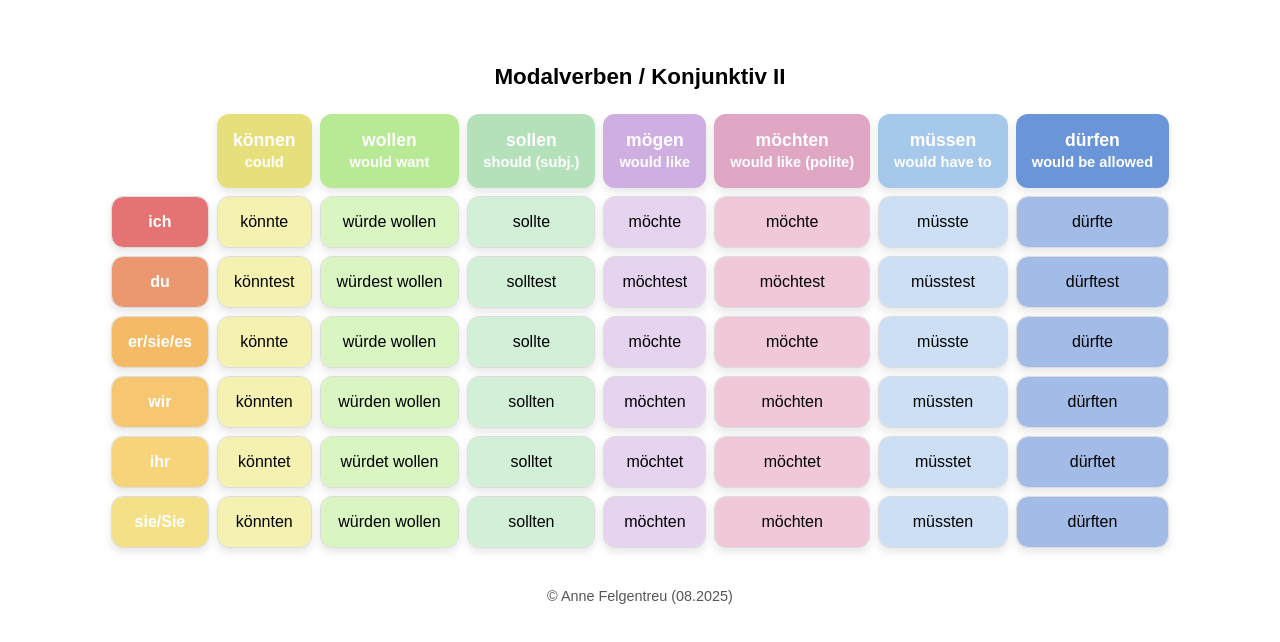
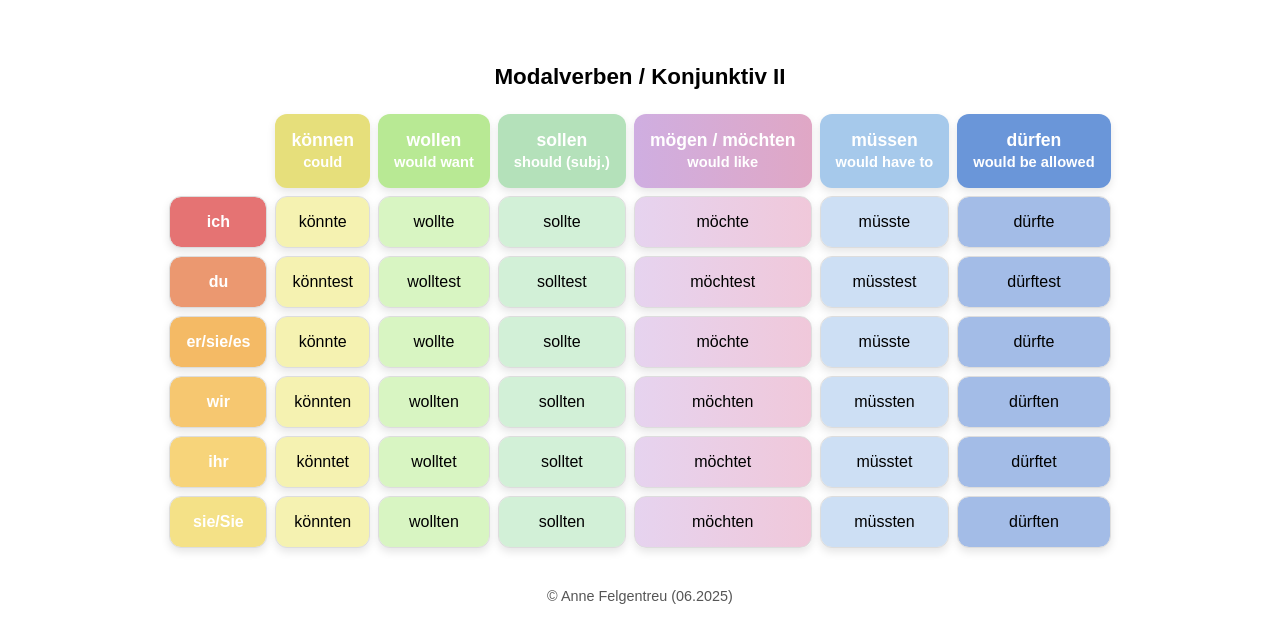
Before and after one commit to fragfrauanne/Modalverben_Konjunktiv-II, a plain HTML site: page index.html in a window 1280 px wide. Drawn offline with Linux system fonts and the light colour scheme.

Commit message:
Update index.html

```diff
--- a/index.html
+++ b/index.html
@@ -15,25 +15,22 @@
       align-items: center;
     }
 
-    table {
-      border-collapse: separate;
-      border-spacing: 8px;
-    }
+    table { border-collapse: separate; border-spacing: 8px; }
     th, td {
       padding: 1rem;
       text-align: center;
       border-radius: 12px;
       box-shadow: 0 4px 8px rgba(0,0,0,0.1);
     }
-    th {
-      font-size: 1.1rem;
-      color: white;
-    }
+    th { font-size: 1.1rem; color: white; }
+
     .header-konnen { background-color: #e6df7b; }
     .header-wollen { background-color: #b8e994; }
     .header-sollen { background-color: #b4e1ba; }
-    .header-mogen { background-color: #cfaee1; }
-    .header-mochten { background-color: #e0a7c5; }
+    /* Neuer kombinierter Header mit Verlauf (mögen + möchten) */
+    .header-mogenmochten {
+      background: linear-gradient(90deg, #cfaee1 0%, #e0a7c5 100%);
+    }
     .header-mussen { background-color: #a6c9eb; }
     .header-durfen { background-color: #6a96d9; }
 
@@ -44,16 +41,15 @@
     .label-ihr { background-color: #f7d47a; }
     .label-sie { background-color: #f4e187; }
 
-    .row-label {
-      color: white;
-      font-weight: bold;
-    }
+    .row-label { color: white; font-weight: bold; }
 
     .td-konnen { background-color: #f5f2b1; }
     .td-wollen { background-color: #d8f5c2; }
     .td-sollen { background-color: #d2f0d7; }
-    .td-mogen { background-color: #e6d3ef; }
-    .td-mochten { background-color: #f0c8da; }
+    /* Neuer kombinierter Zellenverlauf (mögen + möchten) */
+    .td-mogenmochten {
+      background: linear-gradient(90deg, #e6d3ef 0%, #f0c8da 100%);
+    }
     .td-mussen { background-color: #cddff4; }
     .td-durfen { background-color: #a3bce7; }
 
@@ -68,15 +64,15 @@
   <table>
     <thead>
       <tr>
-        <th colspan="8" style="background-color:transparent; color:black; font-size:1.4rem; text-align:center; border-radius:none; box-shadow: none;">Modalverben / Konjunktiv II</th>
+        <!-- 1 (Label) + 6 Spalten = 7 -->
+        <th colspan="7" style="background-color:transparent; color:black; font-size:1.4rem; text-align:center; border-radius:none; box-shadow:none;">Modalverben / Konjunktiv II</th>
       </tr>
       <tr>
         <th style="background-color: transparent; box-shadow: none;"></th>
         <th class="header-konnen">können<br><small>could</small></th>
         <th class="header-wollen">wollen<br><small>would want</small></th>
         <th class="header-sollen">sollen<br><small>should (subj.)</small></th>
-        <th class="header-mogen">mögen<br><small>would like</small></th>
-        <th class="header-mochten">möchten<br><small>would like (polite)</small></th>
+        <th class="header-mogenmochten">mögen / möchten<br><small>would like</small></th>
         <th class="header-mussen">müssen<br><small>would have to</small></th>
         <th class="header-durfen">dürfen<br><small>would be allowed</small></th>
       </tr>
@@ -85,67 +81,61 @@
       <tr>
         <td class="row-label label-ich">ich</td>
         <td class="td-konnen">könnte</td>
-        <td class="td-wollen">würde wollen</td>
+        <td class="td-wollen">wollte</td>
         <td class="td-sollen">sollte</td>
-        <td class="td-mogen">möchte</td>
-        <td class="td-mochten">möchte</td>
+        <td class="td-mogenmochten">möchte</td>
         <td class="td-mussen">müsste</td>
         <td class="td-durfen">dürfte</td>
       </tr>
       <tr>
         <td class="row-label label-du">du</td>
         <td class="td-konnen">könntest</td>
-        <td class="td-wollen">würdest wollen</td>
+        <td class="td-wollen">wolltest</td>
         <td class="td-sollen">solltest</td>
-        <td class="td-mogen">möchtest</td>
-        <td class="td-mochten">möchtest</td>
+        <td class="td-mogenmochten">möchtest</td>
         <td class="td-mussen">müsstest</td>
         <td class="td-durfen">dürftest</td>
       </tr>
       <tr>
         <td class="row-label label-erseies">er/sie/es</td>
         <td class="td-konnen">könnte</td>
-        <td class="td-wollen">würde wollen</td>
+        <td class="td-wollen">wollte</td>
         <td class="td-sollen">sollte</td>
-        <td class="td-mogen">möchte</td>
-        <td class="td-mochten">möchte</td>
+        <td class="td-mogenmochten">möchte</td>
         <td class="td-mussen">müsste</td>
         <td class="td-durfen">dürfte</td>
       </tr>
       <tr>
         <td class="row-label label-wir">wir</td>
         <td class="td-konnen">könnten</td>
-        <td class="td-wollen">würden wollen</td>
+        <td class="td-wollen">wollten</td>
         <td class="td-sollen">sollten</td>
-        <td class="td-mogen">möchten</td>
-        <td class="td-mochten">möchten</td>
+        <td class="td-mogenmochten">möchten</td>
         <td class="td-mussen">müssten</td>
         <td class="td-durfen">dürften</td>
       </tr>
       <tr>
         <td class="row-label label-ihr">ihr</td>
         <td class="td-konnen">könntet</td>
-        <td class="td-wollen">würdet wollen</td>
+        <td class="td-wollen">wolltet</td>
         <td class="td-sollen">solltet</td>
-        <td class="td-mogen">möchtet</td>
-        <td class="td-mochten">möchtet</td>
+        <td class="td-mogenmochten">möchtet</td>
         <td class="td-mussen">müsstet</td>
         <td class="td-durfen">dürftet</td>
       </tr>
       <tr>
         <td class="row-label label-sie">sie/Sie</td>
         <td class="td-konnen">könnten</td>
-        <td class="td-wollen">würden wollen</td>
+        <td class="td-wollen">wollten</td>
         <td class="td-sollen">sollten</td>
-        <td class="td-mogen">möchten</td>
-        <td class="td-mochten">möchten</td>
+        <td class="td-mogenmochten">möchten</td>
         <td class="td-mussen">müssten</td>
         <td class="td-durfen">dürften</td>
       </tr>
     </tbody>
   </table>
   <footer style="text-align: center; margin-top: 2rem; font-size: 0.9rem; color: #555;">
-  © Anne Felgentreu (08.2025)
+    © Anne Felgentreu (06.2025)
   </footer>
 </body>
 </html>
```
